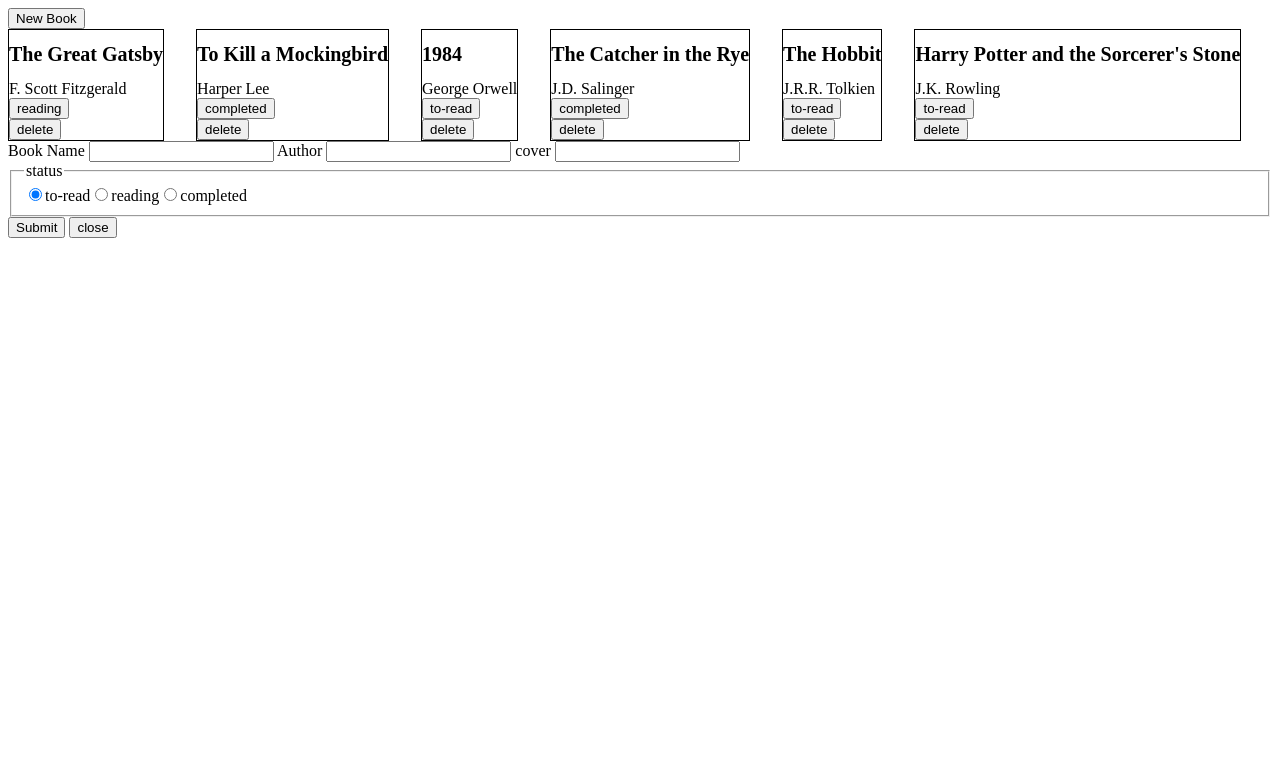
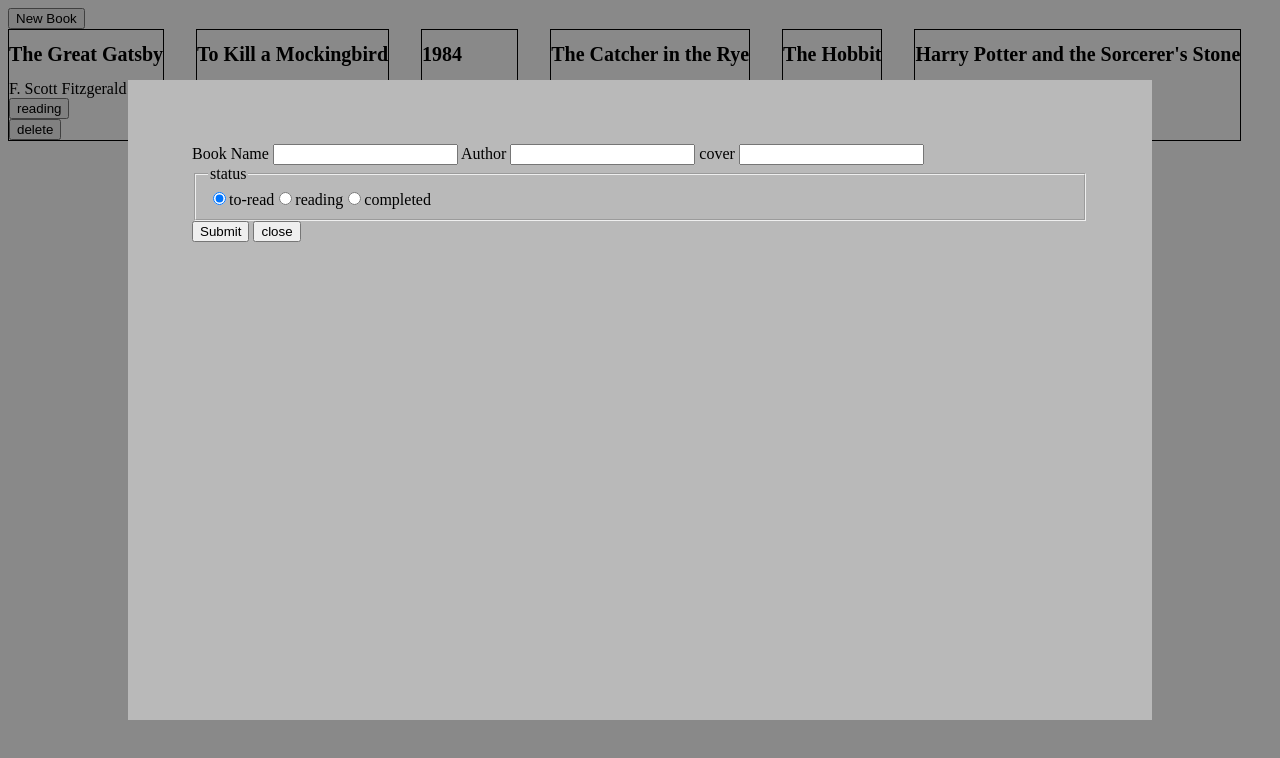
Before and after one commit to itsLys/FileFlock, a plain HTML site: page index.html in a window 1280 px wide. Both pictures are taken after a click on the button "New Book". Drawn offline with Linux system fonts and the light colour scheme.

Commit message:
Add modalcontrol

```diff
--- a/css.css
+++ b/css.css
@@ -13,3 +13,24 @@
 h1 {
 	font-size: 1.25rem;
 }
+.form-con {
+	background-color: rgba(0, 0, 0, 0.463);
+	display: none;
+	position: absolute;
+	top: 0;
+	bottom: 0;
+	right: 0;
+	left: 0;
+}
+.book-form {
+	background-color: rgb(185, 185, 185);
+	position: absolute;
+	left: 10%;
+	right: 10%;
+	top: 10%;
+	bottom: 10%;
+	padding: 5%;
+}
+.open {
+	display: block;
+}
--- a/index.html
+++ b/index.html
@@ -8,7 +8,7 @@
 		<script src="main.js" defer></script>
 	</head>
 	<body>
-		<button class="new-book-btn" type="button">New Book</button>
+		<button id="new-book-btn" type="button">New Book</button>
 
 		<div class="shelf"></div>
 
@@ -25,10 +25,6 @@
 
 				<fieldset>
 					<legend>status</legend>
-					<!-- <input type="radio" name="status" id="read" />
-					<label for="read">Read</label>
-					<input type="radio" name="status" id="not-read" checked />
-					<label for="not-read">Not Read</label> -->
 				</fieldset>
 				<button class="submit-btn" type="submit">Submit</button>
 				<button class="close-btn" type="button">close</button>
--- a/main.js
+++ b/main.js
@@ -10,14 +10,22 @@ const bookAuthor = document.createElement("span");
 const bookStatusToggle = document.createElement("button");
 const bookDeleteButton = document.createElement("button");
 const newBookForm = document.querySelector(".book-form");
+
+const formContainer = document.querySelector(".form-con");
 const bookNameInput = document.querySelector("#book-name");
 const bookAuthorInput = document.querySelector("#author-name");
 const newBookButton = document.querySelector(".new-book-btn");
 const submitButton = document.querySelector(".submit-btn");
 const closeButton = document.querySelector("close-btn");
+const radioButton = document.createElement("input");
+const radioLabel = document.createElement("label");
+const statusField = newBookForm.querySelector("fieldset");
+const radioButtons = document.getElementsByName("status");
 
 bookDeleteButton.classList.add("delete");
 bookDeleteButton.textContent = "delete";
+radioButton.setAttribute("type", "radio");
+radioButton.setAttribute("name", "status");
 
 bookCard.appendChild(bookTitle);
 bookCard.appendChild(bookAuthor);
@@ -115,6 +123,18 @@ function submitBook(e) {
 	}
 }
 
+function renderStatus() {
+	for (let status of bookStatus) {
+		radioLabel.setAttribute("for", status);
+		radioLabel.textContent = status;
+		radioButton.id = status;
+		statusField.appendChild(radioButton.cloneNode(true));
+		statusField.appendChild(radioLabel.cloneNode(true));
+	}
+	const toReadRadioButton = document.querySelector("#to-read");
+	toReadRadioButton.setAttribute("checked", "");
+}
+
 addBook("The Great Gatsby", "F. Scott Fitzgerald", "Reading");
 addBook("To Kill a Mockingbird", "Harper Lee", "Completed");
 addBook("1984", "George Orwell", "To-Read");
@@ -128,30 +148,17 @@ addBook("The Hobbit", "J.R.R. Tolkien", "To-Read");
 addBook("Harry Potter and the Sorcerer's Stone", "J.K. Rowling");
 
 renderBooks();
-
-// for each status in arr, create a label with for arr[i],
-// input type radio with id arr[i] and name is status
-
-const radioButton = document.createElement("input");
-const radioLabel = document.createElement("label");
-const statusField = newBookForm.querySelector("fieldset");
-const radioButtons = document.getElementsByName("status");
-
-radioButton.setAttribute("type", "radio");
-radioButton.setAttribute("name", "status");
-
-function renderStatus() {
-	for (let status of bookStatus) {
-		radioLabel.setAttribute("for", status);
-		radioLabel.textContent = status;
-		radioButton.id = status;
-		statusField.appendChild(radioButton.cloneNode(true));
-		statusField.appendChild(radioLabel.cloneNode(true));
-	}
-	const toReadRadioButton = document.querySelector("#to-read");
-	toReadRadioButton.setAttribute("checked", "");
-}
 renderStatus();
 
+document.addEventListener("click", controlModal);
+
+function controlModal(e) {
+	if (e.target.id == "new-book-btn") {
+		formContainer.classList.add("open");
+	}
+	if (e.target.id == "close-btn" || e.target == formContainer) {
+		formContainer.classList.remove("open");
+	}
+}
+
 // to do [note to self]
-//
```
